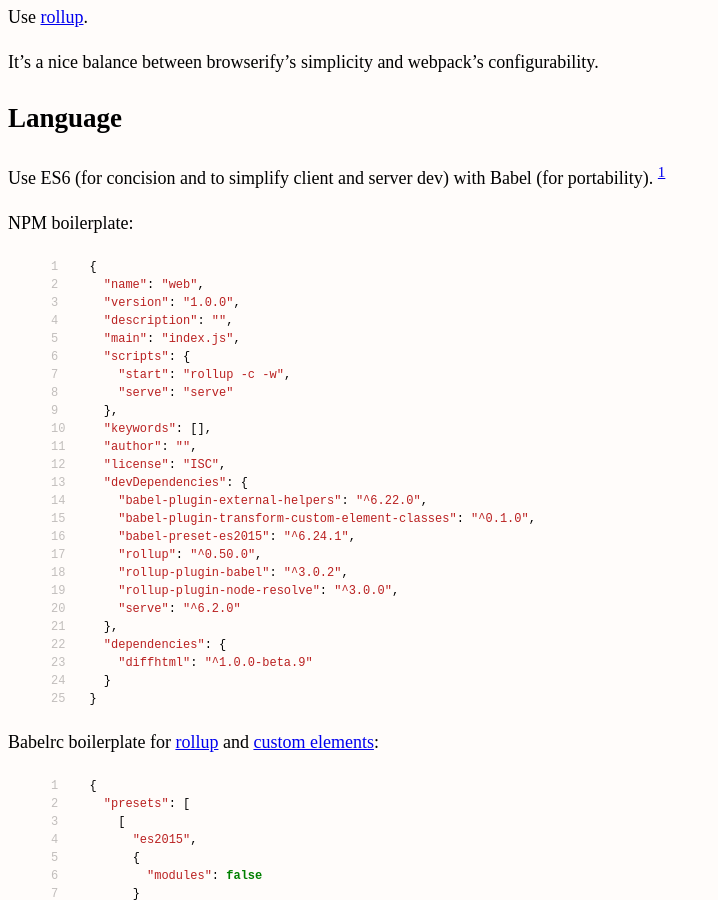
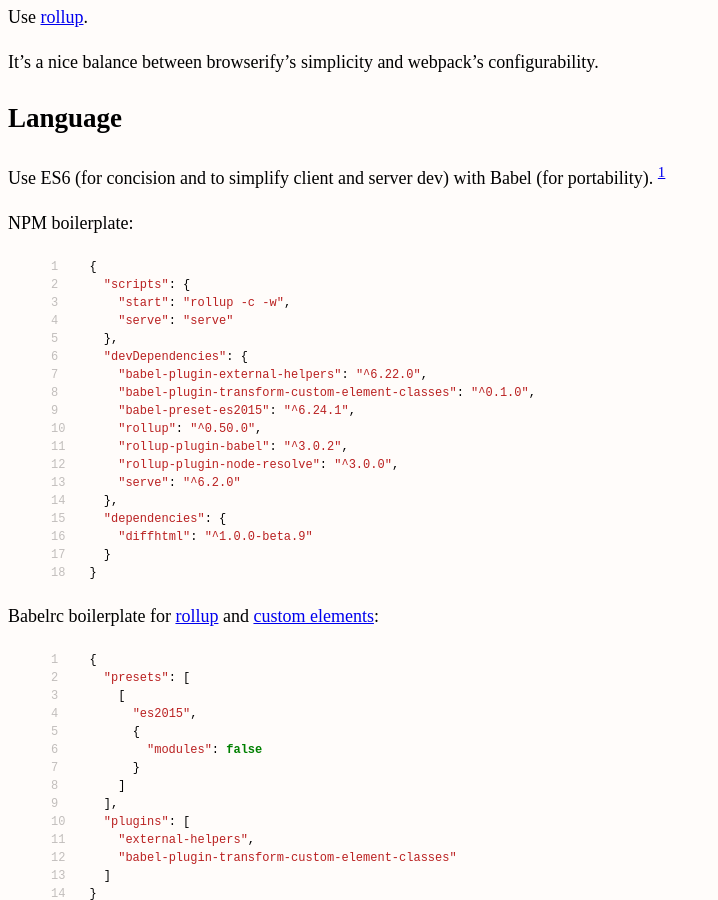
Before and after one commit to erikeldridge/erikeldridge.github.com, a Jekyll site: the page built from _posts/2017-10-04-prototype-toolkit.md, in a window 1280 px wide and 900 px high, scrolled down 307 px. Shown: the whole window, without its empty margins (0-718 px from the left). Built offline with Jekyll 4.4.1, drawn with Linux system fonts in a browser that asks for light colours; nearby versions of some CDN libraries.

Commit message:
simplify package.json boilerplate

```diff
--- a/_posts/2017-10-04-prototype-toolkit.md
+++ b/_posts/2017-10-04-prototype-toolkit.md
@@ -29,17 +29,10 @@
 
 {% highlight js linenos %}
 {
-  "name": "web",
-  "version": "1.0.0",
-  "description": "",
-  "main": "index.js",
   "scripts": {
     "start": "rollup -c -w",
     "serve": "serve"
   },
-  "keywords": [],
-  "author": "",
-  "license": "ISC",
   "devDependencies": {
     "babel-plugin-external-helpers": "^6.22.0",
     "babel-plugin-transform-custom-element-classes": "^0.1.0",
```
Also changed, not shown: other parts of _posts/2017-10-04-prototype-toolkit.md (+1 -1 lines).
